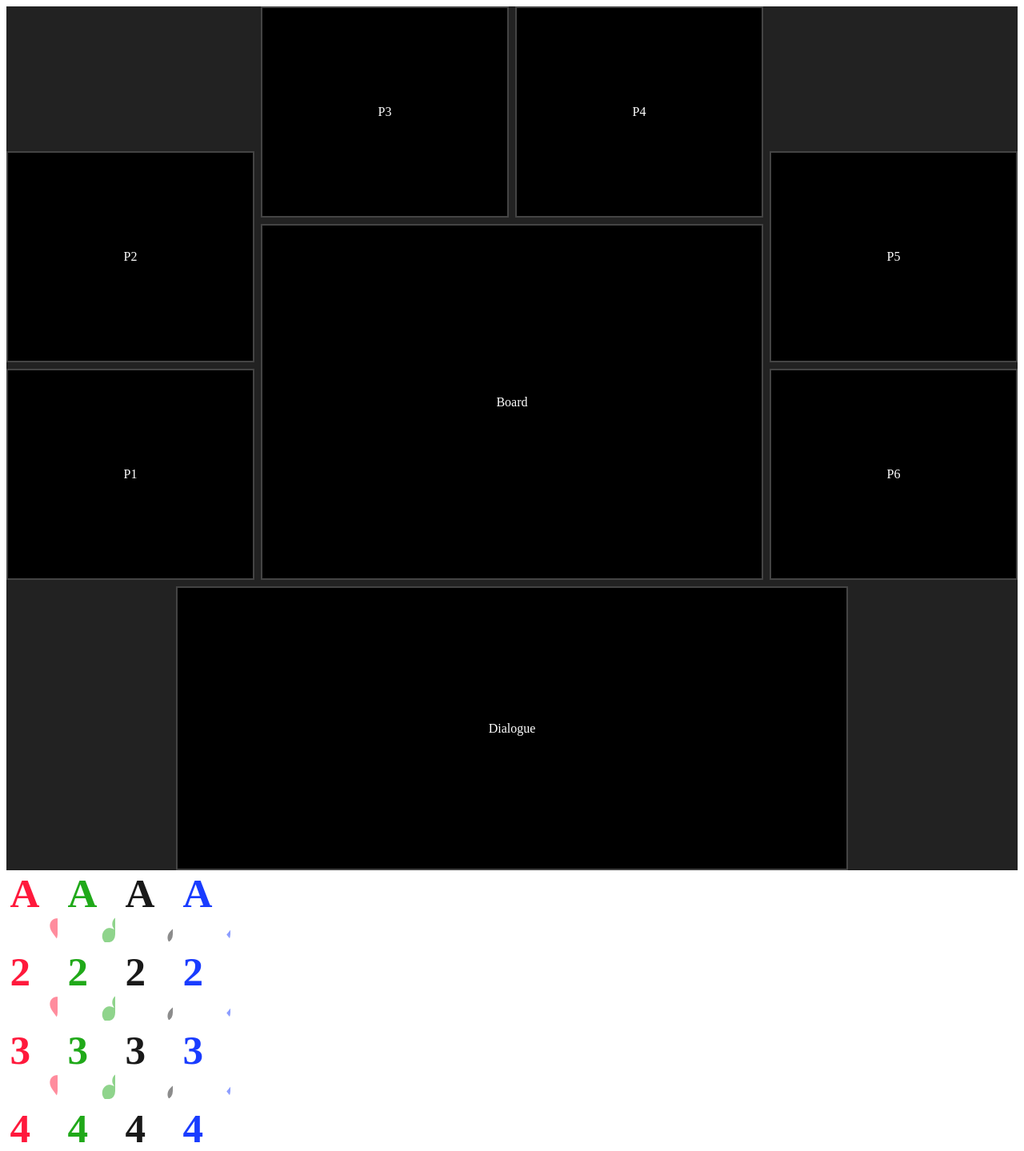
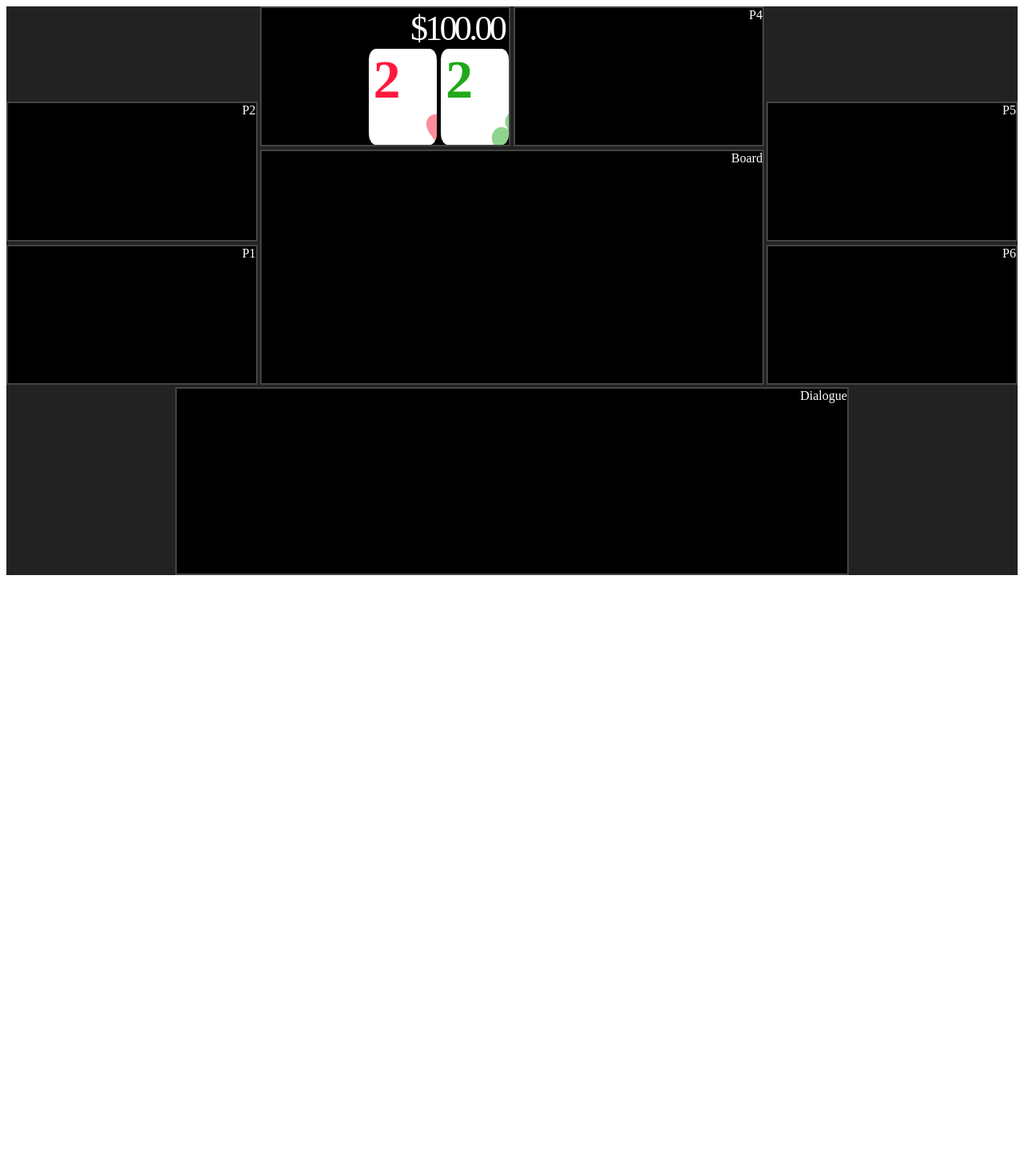
Before and after one commit to timntorres/masquerade-poker, a Svelte app in the folder mp-visuals/: page / in a window 1280 px wide. Shown: the top 1439 px of the page at 80% size. After the commit the page ends 800 px from the top, so only its background shows below. Built offline with nearby package versions, Linux system fonts and the light colour scheme.

Commit message:
Add chip count and hole cards to player display.

```diff
--- a/mp-visuals/src/App.svelte
+++ b/mp-visuals/src/App.svelte
@@ -1,25 +1,43 @@
-<script>
+<script lang="ts">
   import svelteLogo from './assets/svelte.svg'
   import viteLogo from './assets/vite.svg'
   import heroImg from './assets/hero.png'
 
-  import Card from './Card.svelte'
+  import PlayerDisplay from './Player.svelte'
 
-  import { SUITS } from './suits'
+  import type { Player, Card } from './interfaces'
+  import { RANK_SHORTHAND, SUIT_SHORTHAND } from './consts'
+
+  import CardTest from './CardTest.svelte'
+
+  import { SUITS } from './consts'
   import { readable } from 'svelte/store';
 
-  const ranks = ['A', '2', '3', '4', '5', '6', '7', '8', '9', '10', 'J', 'Q', 'K'];
-  const suits = [
-    SUITS.HEART,
-    SUITS.CLUB,
-    SUITS.SPADE,
-    SUITS.DIAMOND
-  ];
+  let hole_cards: [Card, Card] = [
+    {
+      rank: 2,
+      suit: 'h',
+    },
+    {
+      rank: 2,
+      suit: 'c',
+    }
+  ]
+
+  let player: Player = {
+    id: 0,
+    name: "Test Name",
+    chips: 100,
+    position: "HJ",
+    hole_cards: hole_cards,
+  }
 
 </script>
 
 <div class="container">
-  <div class="seat p3">P3</div>
+  <div class="seat p3">
+    <PlayerDisplay {player}/>
+  </div>
   <div class="seat p4">P4</div>
 
   <div class="seat p2">P2</div>
@@ -32,33 +50,25 @@
   <div class="dialogue">Dialogue</div>
 </div>
 
-<section id="center">
 
-<div class="grid">
-  {#each ranks as rank}
-    <div class="row">
-      {#each suits as suit}
-        <Card {rank} {suit} />
-      {/each}
-    </div>
-  {/each}
-</div>
+
 
 <style>
 
 .container {
+  container-type: size;
   display: grid;
   width: 100%;
   max-width: 1920px;
-  height: 1080px;
+  aspect-ratio: 16/9;
   margin: 0 auto;
 
   /* More columns = more control */
   grid-template-columns: repeat(12, 1fr);
   grid-template-rows: repeat(12, 1fr);
 
-  gap: 8px;
   background: #222;
+  gap: .25cqw;
 }
 
 /* Top players */
@@ -96,6 +106,7 @@
 
 /* Center board */
 .board {
+
   grid-column: 4 / 10;
   grid-row: 4 / 9;
 }
@@ -107,28 +118,17 @@
 }
 
 .seat, .board, .dialogue {
+
   background: #000;
   border: 2px solid #444;
   color: white;
   display: flex;
-  align-items: center;
-  justify-content: center;
+  align-items: top;
+  justify-content: right;
 }
 
-  .grid {
-    display: flex;
-    flex-direction: column;
-    gap: 8px;
-  }
-
-  .row {
-    display: flex;
-    gap: 8px;
-  }
 </style>
 
-
-</section>
 
 <div class="ticks"></div>
 
--- a/mp-visuals/src/Card.svelte
+++ b/mp-visuals/src/Card.svelte
@@ -1,31 +1,24 @@
 
 
 <script lang="ts">
-  import { SUITS, SUIT_SYMBOLS, SUIT_COLORS } from './suits';
+  import { SUIT_SHORTHAND, RANK_SHORTHAND, SUIT_SYMBOLS, SUIT_COLORS } from './consts';
 
-  type Suit = keyof typeof SUITS;
+  let { rank, suit }: { rank: keyof typeof RANK_SHORTHAND; suit: keyof typeof SUIT_SHORTHAND } = $props();
 
-  let { rank, suit }: { rank: string; suit: Suit } = $props();
+  let suit_ = $derived(SUIT_SHORTHAND[suit]);
+  let rank_ = $derived(RANK_SHORTHAND[rank]);
+
+  let color = $derived(SUIT_COLORS[suit_]);
+  let symbol = $derived(SUIT_SYMBOLS[suit_]);
+
 </script>
 
-<div class="card" style="color: {SUIT_COLORS[suit]}">
-  <div class="rank">{rank}</div>
-  <div class="suit">{SUIT_SYMBOLS[suit]}</div>
+<div class="card" style="color: { color }">
+  <div class="rank">{ rank_ }</div>
+  <div class="suit">{ symbol }</div>
 </div>
 
 <style>
-
-    @font-face{
-        font-family: 'Klee';
-        src: url('KleeOne-Regular.ttf') format(ttf);
-        font-display: swap;
-    }
-
-    @font-face{
-        font-family: 'Apple SD Gothic Neo';
-        src: url('AppleSDGothicNeo.ttc') format(ttc);
-        font-display: swap;
-    }
 
     .rank {
         position: absolute;
@@ -47,10 +40,11 @@
 
     }
     .card {
+
         position: relative;
         container-type: size;
 
-        height: 90px;
+        height: 9.5cqw;
         aspect-ratio: 64/90;
 
         border-radius: 11%;
--- /dev/null
+++ b/mp-visuals/src/CardContainer.svelte
@@ -0,0 +1,25 @@
+<script lang="ts">
+    import type { Card } from './interfaces'
+    import CardDisplay from './Card.svelte'
+
+    let { cards }: { cards:Array<Card> } = $props()
+
+    let length = $derived(cards.length)
+
+</script>
+
+<div class="row">
+    {#each cards as card}
+        <CardDisplay rank={ card.rank } suit={ card.suit } />
+    {/each}
+</div>
+
+<style>
+    .row {
+        align-items: flex-end;
+        height:100%;
+        display: flex;
+
+        gap: .4cqw;
+    }
+</style>
--- /dev/null
+++ b/mp-visuals/src/CardTest.svelte
@@ -0,0 +1,33 @@
+
+<script lang="ts">
+
+  import { SUIT_SHORTHAND, RANK_SHORTHAND } from "./consts";
+  import CardDisplay from "./Card.svelte";
+
+  const ranks = Object.keys(RANK_SHORTHAND) as Array<keyof typeof RANK_SHORTHAND>;
+  const suits = Object.keys(SUIT_SHORTHAND) as Array<keyof typeof SUIT_SHORTHAND>;
+
+</script>
+
+<div class="grid">
+  {#each ranks as rank}
+    <div class="row">
+      {#each suits as suit}
+        <CardDisplay {rank} {suit} />
+      {/each}
+    </div>
+  {/each}
+</div>
+
+<style>
+  .grid {
+    display: flex;
+    flex-direction: column;
+    gap: 8px;
+  }
+
+  .row {
+    display: flex;
+    gap: 8px;
+  }
+</style>
--- /dev/null
+++ b/mp-visuals/src/Player.svelte
@@ -0,0 +1,30 @@
+<script lang="ts">
+    import CardDisplay from './Card.svelte'
+  import CardContainer from './CardContainer.svelte';
+    import type { Player, Card } from './interfaces';
+
+    let { player }: { player: Player } = $props();
+    let chips = $derived(player.chips);
+
+
+
+</script>
+
+    <CardContainer cards={ player.hole_cards } />
+<div class="chipdisplay">
+    ${chips.toFixed(2)}
+</div>
+
+
+<style>
+    .chipdisplay {
+        font-family: 'Apple SD Gothic Neo';
+        font-weight: 100;
+        letter-spacing: -.3cqw;
+
+        padding-right: 0.5cqw;
+
+        font-size: 3.5cqw;
+        position: absolute;
+    }
+</style>
--- a/mp-visuals/src/app.css
+++ b/mp-visuals/src/app.css
@@ -30,3 +30,15 @@
       rgba(0, 0, 0, 0.4) 0 10px 15px -3px, rgba(0, 0, 0, 0.25) 0 4px 6px -2px;
   }
 }
+
+@font-face {
+  font-family: "Klee";
+  src: url("KleeOne-Regular.ttf") format(ttf);
+  font-display: swap;
+}
+
+@font-face {
+  font-family: "Apple SD Gothic Neo";
+  src: url("AppleSDGothicNeo.ttc") format(ttc);
+  font-display: swap;
+}
--- a/mp-visuals/src/suits.ts
+++ b/mp-visuals/src/consts.ts
@@ -18,3 +18,26 @@ export const SUIT_COLORS = {
   DIAMOND: "#0027FF",
   CLUB: "#08A000",
 } as const;
+
+export const SUIT_SHORTHAND = {
+  s: "SPADE",
+  h: "HEART",
+  d: "DIAMOND",
+  c: "CLUB",
+} as const;
+
+export const RANK_SHORTHAND = {
+  2: "2",
+  3: "3",
+  4: "4",
+  5: "5",
+  6: "6",
+  7: "7",
+  8: "8",
+  9: "9",
+  t: "10",
+  j: "J",
+  q: "Q",
+  k: "K",
+  a: "A",
+} as const;
--- /dev/null
+++ b/mp-visuals/src/interfaces.ts
@@ -0,0 +1,14 @@
+import { SUIT_SHORTHAND, RANK_SHORTHAND } from "./consts";
+
+export interface Player {
+  id: number;
+  name: string;
+  position: string;
+  hole_cards: [Card, Card];
+  chips: number;
+}
+
+export interface Card {
+  rank: keyof typeof RANK_SHORTHAND;
+  suit: keyof typeof SUIT_SHORTHAND;
+}
```
